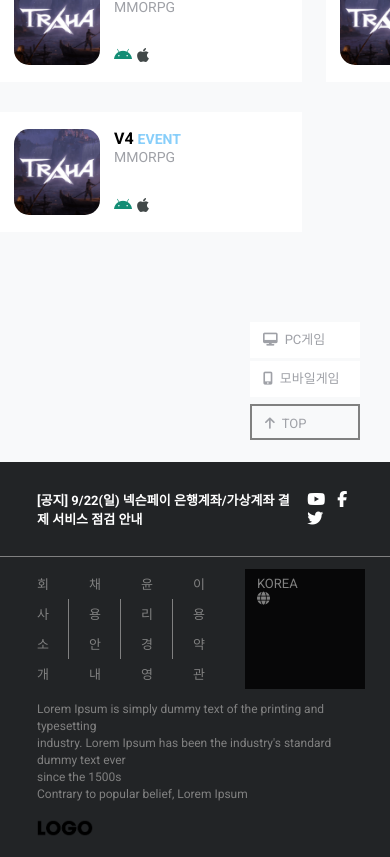
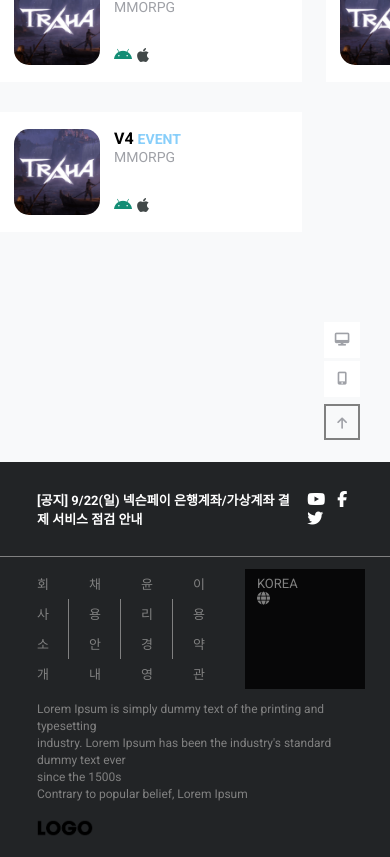
Before and after one commit to parkoon2/cc-nexon, a React (Create React App) app: page / in a window 390 px wide. Shown: the part 2516-3373 px from the top of the page. Built offline with nearby package versions, Linux system fonts and the light colour scheme.

Commit message:
responsive : floating menu

```diff
--- a/src/component/FloatingMenu/index.css
+++ b/src/component/FloatingMenu/index.css
@@ -39,3 +39,18 @@
   border-color: #1f618d;
   color: #1f618d;
 }
+
+@media only screen and (max-width: 1440px) {
+  .floating-menu div {
+    width: 36px;
+    padding: 0;
+    text-align: center;
+  }
+
+  .floating-menu div i {
+    margin: 0;
+  }
+  .floating-menu div span {
+    display: none;
+  }
+}
```
